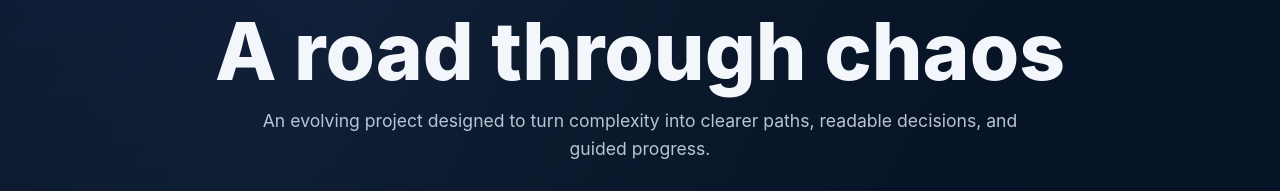
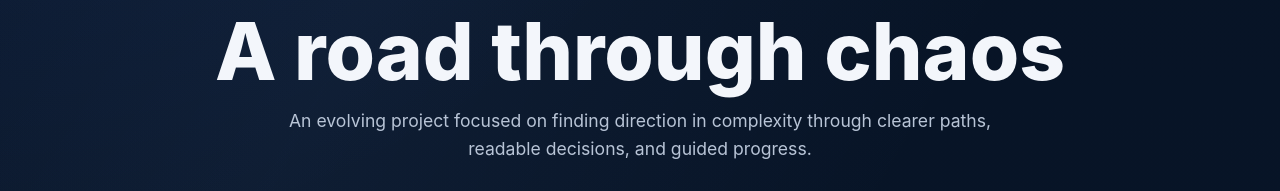
Before and after one commit to aohaerion/aohaerion.github.io, a plain HTML site: page index.html in a window 1280 px wide. Shown: the part 609-800 px from the top of the page. Drawn offline with Linux system fonts and the light colour scheme.

Commit message:
Update index.html
modified hero line

```diff
--- a/index.html
+++ b/index.html
@@ -22,8 +22,7 @@
       <h1>A road through chaos</h1>
 
       <p class="subtitle">
-        An evolving project designed to turn complexity into clearer paths,
-        readable decisions, and guided progress.
+       An evolving project focused on finding direction in complexity through clearer paths, readable decisions, and guided progress.
       </p>
 
       <div class="hero-actions">
```
